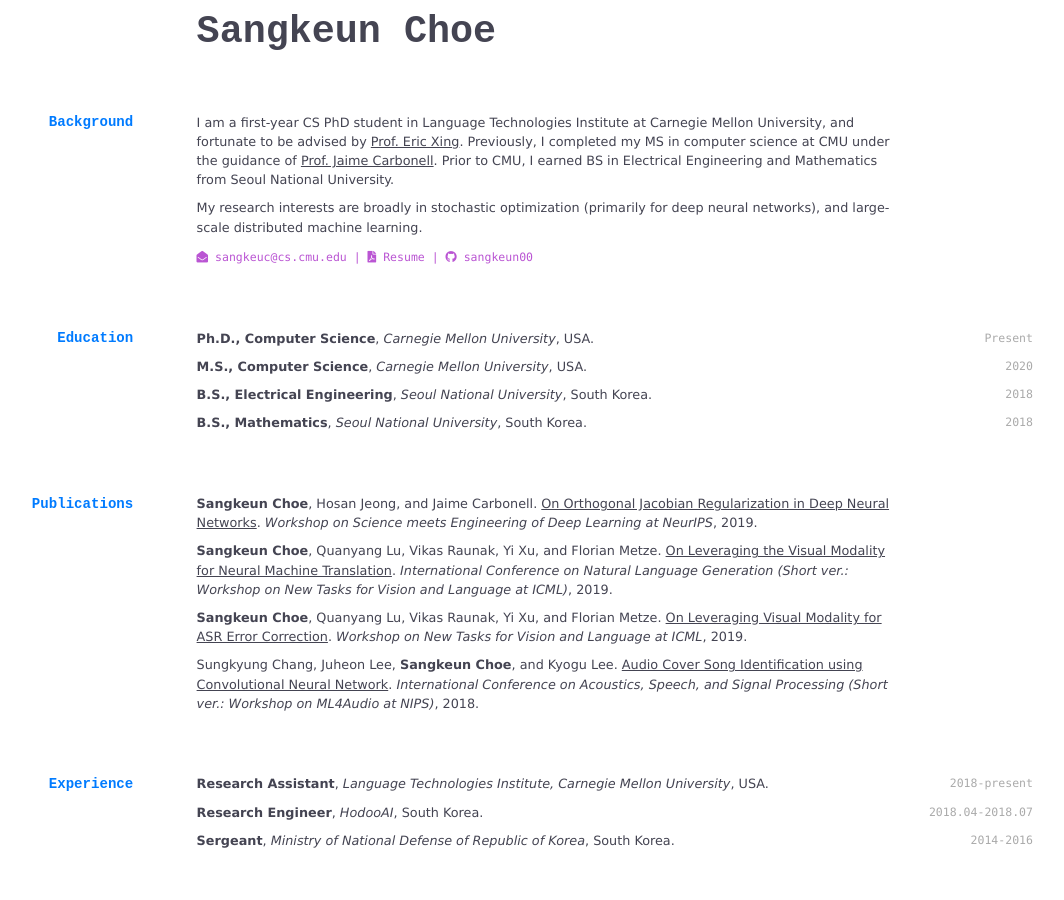
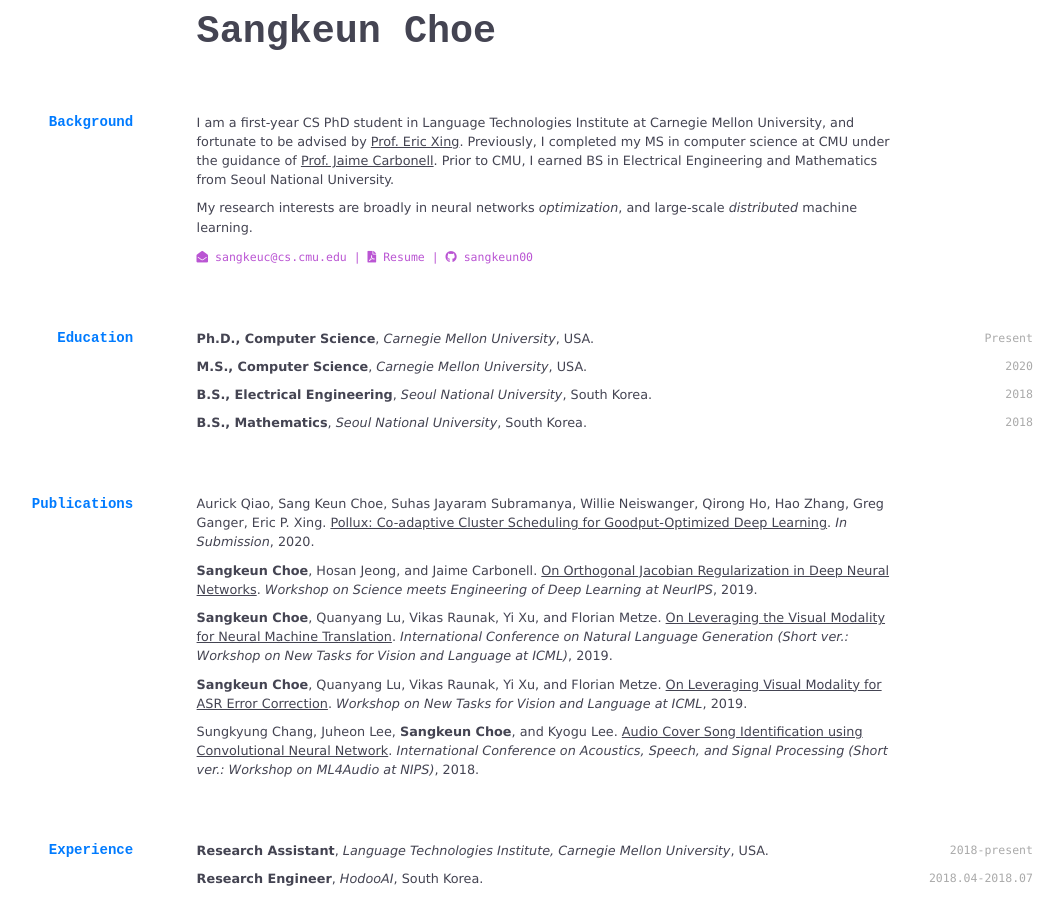
Before and after one commit to sangkeun00/sangkeun00.github.io, a Jekyll site: the page built from index.md, in a window 1280 px wide and 900 px high. Shown: the whole window, without its empty margins (133-1197 px from the left). Built offline with Jekyll 4.4.1, drawn with Linux system fonts in a browser that asks for light colours; nearby versions of some CDN libraries; a style sheet for code colours, icons or effects is not loaded.

Commit message:
dec 2020 updates

```diff
--- a/index.md
+++ b/index.md
@@ -7,7 +7,7 @@
 ## Background
 I am a first-year CS PhD student in Language Technologies Institute at Carnegie Mellon University, and fortunate to be advised by <a href="http://www.cs.cmu.edu/~epxing/">Prof. Eric Xing</a>. Previously, I completed my MS in computer science at CMU under the guidance of <a href="https://www.cs.cmu.edu/~jgc/">Prof. Jaime Carbonell</a>. Prior to CMU, I earned BS in Electrical Engineering and Mathematics from Seoul National University.
 
-My research interests are broadly in stochastic optimization (primarily for deep neural networks), and large-scale distributed machine learning.
+My research interests are broadly in neural networks *optimization*, and large-scale *distributed* machine learning.
 
 <!--<a href="sangkeuc@cs.cmu.edu">sangkeuc@cs.cmu.edu</a>-->
 
@@ -37,6 +37,7 @@
 ## Publications
 
 <!--*Publication list also available [in Google Scholar](https://scholar.google.fi/citations?user=FvYhWOAAAAAJ). Asterisks indicate student lead authors.*-->
+Aurick Qiao, Sang Keun Choe, Suhas Jayaram Subramanya, Willie Neiswanger, Qirong Ho, Hao Zhang, Greg Ganger, Eric P. Xing. <a href="https://sangkeun00.github.io">Pollux: Co-adaptive Cluster Scheduling for Goodput-Optimized Deep Learning</a>. *In Submission*, 2020.
 
 **Sangkeun Choe**, Hosan Jeong, and Jaime Carbonell. <a href="https://sites.google.com/view/sedl-workshop/past-editions/2019-main/2019-contributed-posters?authuser=0">On Orthogonal Jacobian Regularization in Deep Neural Networks</a>. *Workshop on Science meets Engineering of Deep Learning at NeurIPS*, 2019.
 
```
Also changed, not shown: 1 other file.
